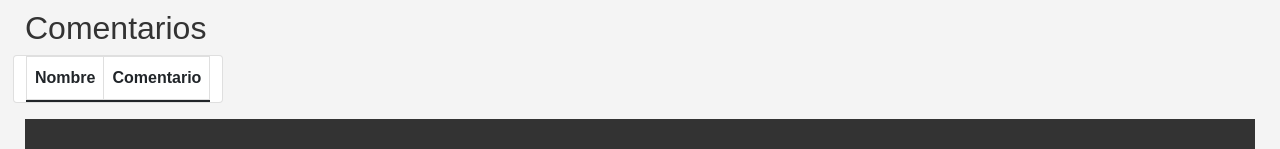
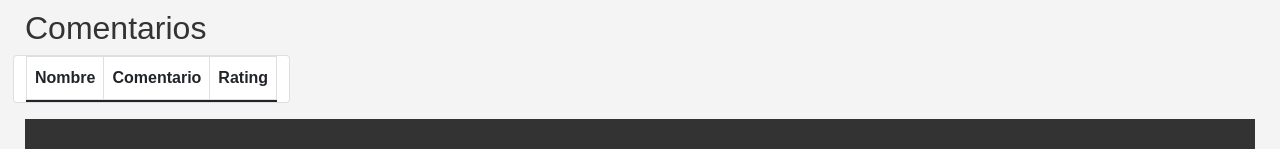
Before and after one commit to Web-III-2024/Proyecto-Web-III, a plain HTML site: page public/investigar.html in a window 1280 px wide. Shown: the part 2199-2348 px from the top of the page. Drawn offline with nearby package versions, Linux system fonts and the light colour scheme; some packages are replaced by stand-ins of ours; no server answers.

Commit message:
Subida de arreglos

```diff
--- a/public/investigar.html
+++ b/public/investigar.html
@@ -103,6 +103,7 @@
                 <tr>
                     <th>Nombre</th>
                     <th>Comentario</th>
+                    <th>Rating</th>
                 </tr>
             </thead>
             <tbody id="coment"></tbody>
```
